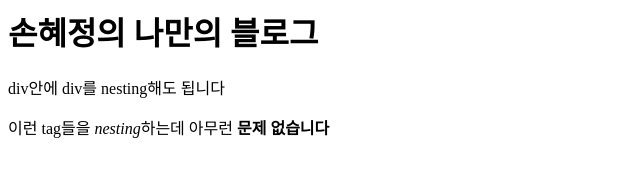
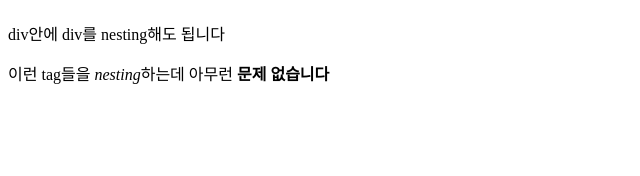
Before and after one commit to ssonhehe/ssonhehe.github.io, a plain HTML site: page www/pubic/blog.html in a window 1280 px wide. Shown: the whole page, without its empty margins (0-640 px from the left). Drawn offline with Linux system fonts and the light colour scheme.

Commit message:
Update blog.html

```diff
--- a/www/pubic/blog.html
+++ b/www/pubic/blog.html
@@ -1,5 +1,12 @@
+<!DOCTYPE html>
+<html lang="en">
+  <head>
+    <meta charset="UTF-8">
+    <title>손혜정의 블로그 이야기</title>
+  </head>
+  <body>
     <div>
-  <h1>손혜정의 나만의 블로그</h1>
+      <h1></h1>
       <div>
         <p>div안에 div를 nesting해도 됩니다</p>
       </div>
@@ -10,3 +17,5 @@
         아무런 <b>문제 없습니다</b>
       </p>
     </div>
+  </body>
+</html>
```
Lines whose indentation alone changed are shown as unchanged.
